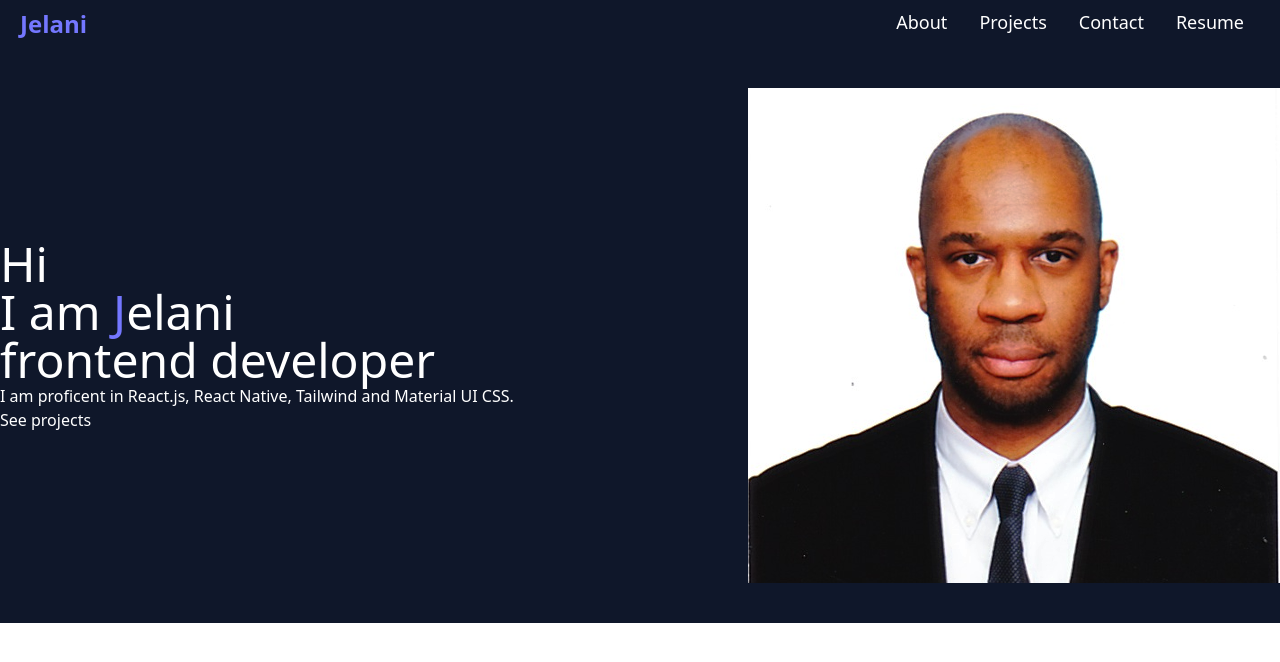
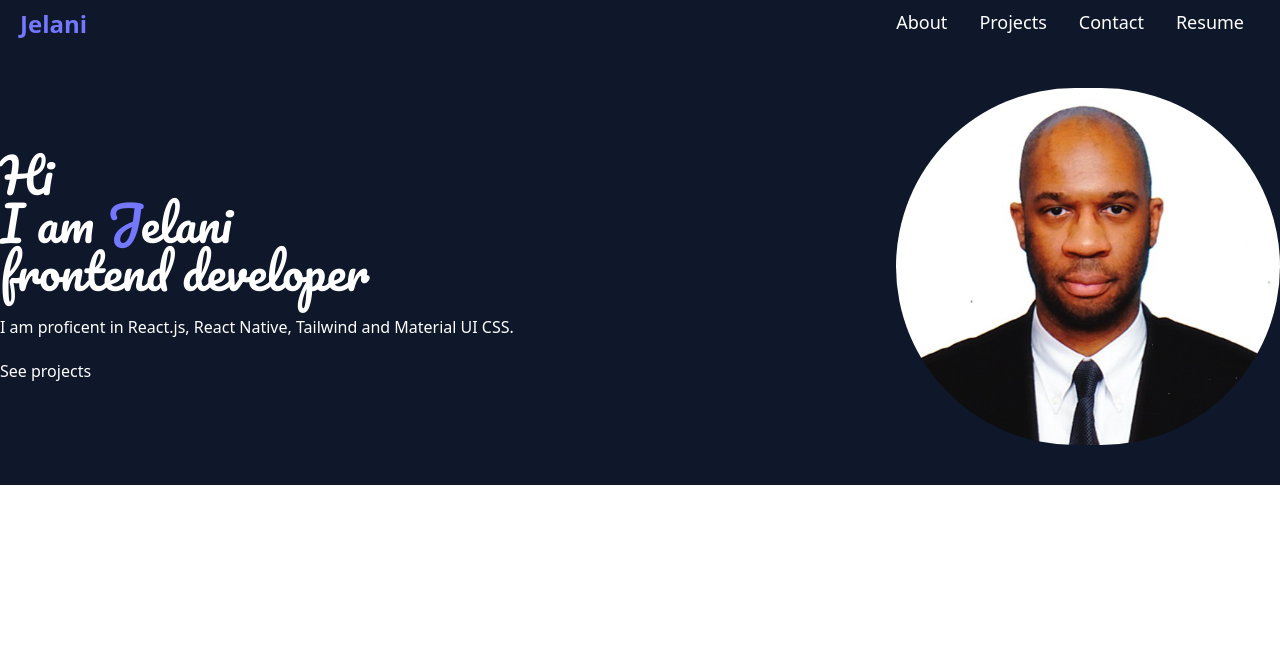
Before and after one commit to AlexJelani/jelani-portfolio, a React (Vite) app: page / in a window 1280 px wide. Shown: the top 662 px of the page. Built offline with nearby package versions, Linux system fonts and the light colour scheme.

Commit message:
added header styles

```diff
--- a/index.html
+++ b/index.html
@@ -3,8 +3,8 @@
   <head>
     <meta charset="UTF-8" />
     <link rel="icon" type="image/svg+xml" href="/vite.svg" />
-    <meta name="viewport" content="width=device-width, initial-scale=1.0" />
-    <title>Vite + React</title>
+    <link href="https://fonts.googleapis.com/css2?family=Pacifico&display=swap" rel="stylesheet">    <meta name="viewport" content="width=device-width, initial-scale=1.0" />
+    <title>Jelani | FrontendDev</title>
   </head>
   <body>
     <div id="root"></div>
--- a/src/components/Hero.jsx
+++ b/src/components/Hero.jsx
@@ -10,14 +10,14 @@ const Hero = () => {
           Hi <br />I am <span className="logo">J</span>elani <br />
           frontend developer
         </h1>
-        <p>
+        <p className="py-5">
           I am proficent in React.js, React Native, Tailwind and Material UI
           CSS.
         </p>
-        <button>See projects</button>
+        <button className="btn">See projects</button>
       </div>
       <div className="hero-img">
-        <img src={HeroImg} alt="coding illustration" className="w-[-80] ml-auto" />
+        <img src={HeroImg} alt="coding illustration" className="lgw-[80%] w-96 ml-auto rounded-full" />
       </div>
       </div>
     </section>
--- a/src/index.css
+++ b/src/index.css
@@ -30,3 +30,13 @@ nav li a:hover {
 .logo {
   color: #7477FF; /* set the text color to the desired color */
 }
+.hero-img {
+  border-radius: 200px;
+  line-height: 1.5 !important;
+}
+/* hero */
+
+h1 {
+  font-family: 'Pacifico', cursive;
+
+}
```
